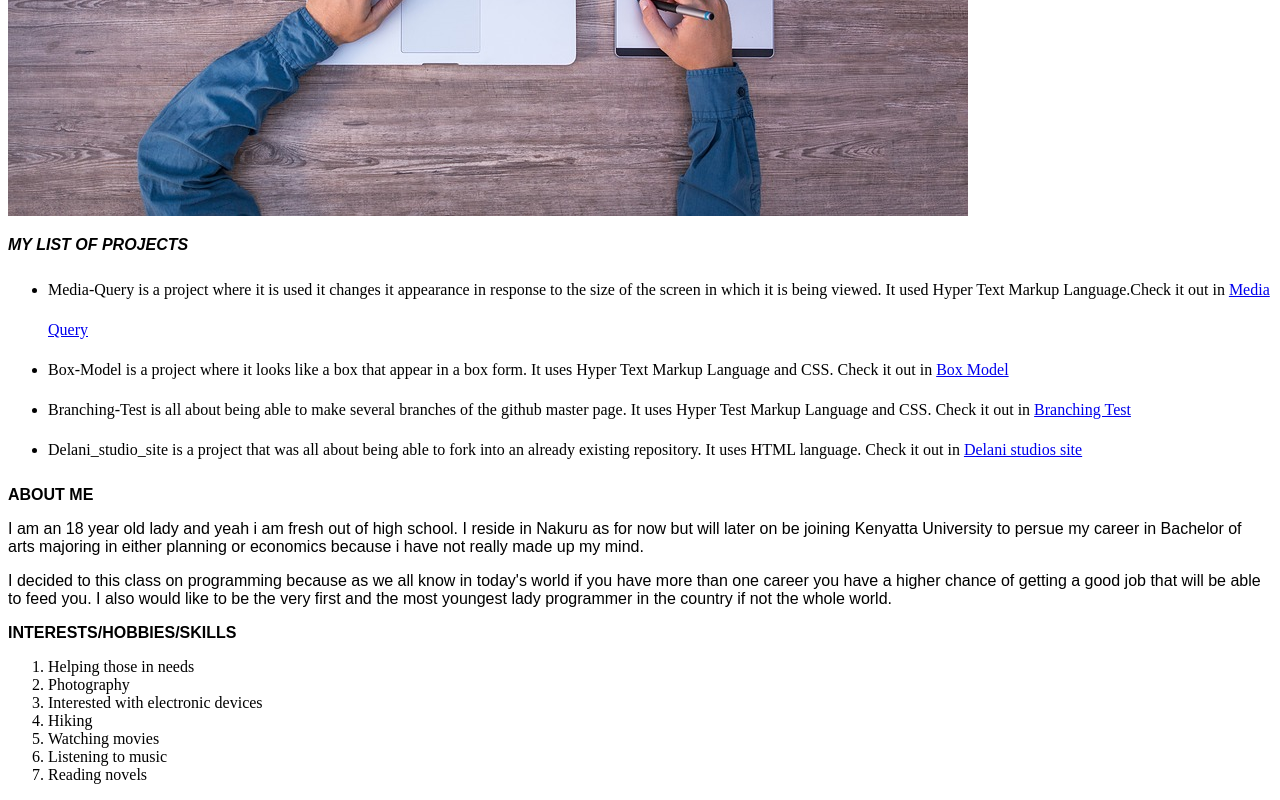
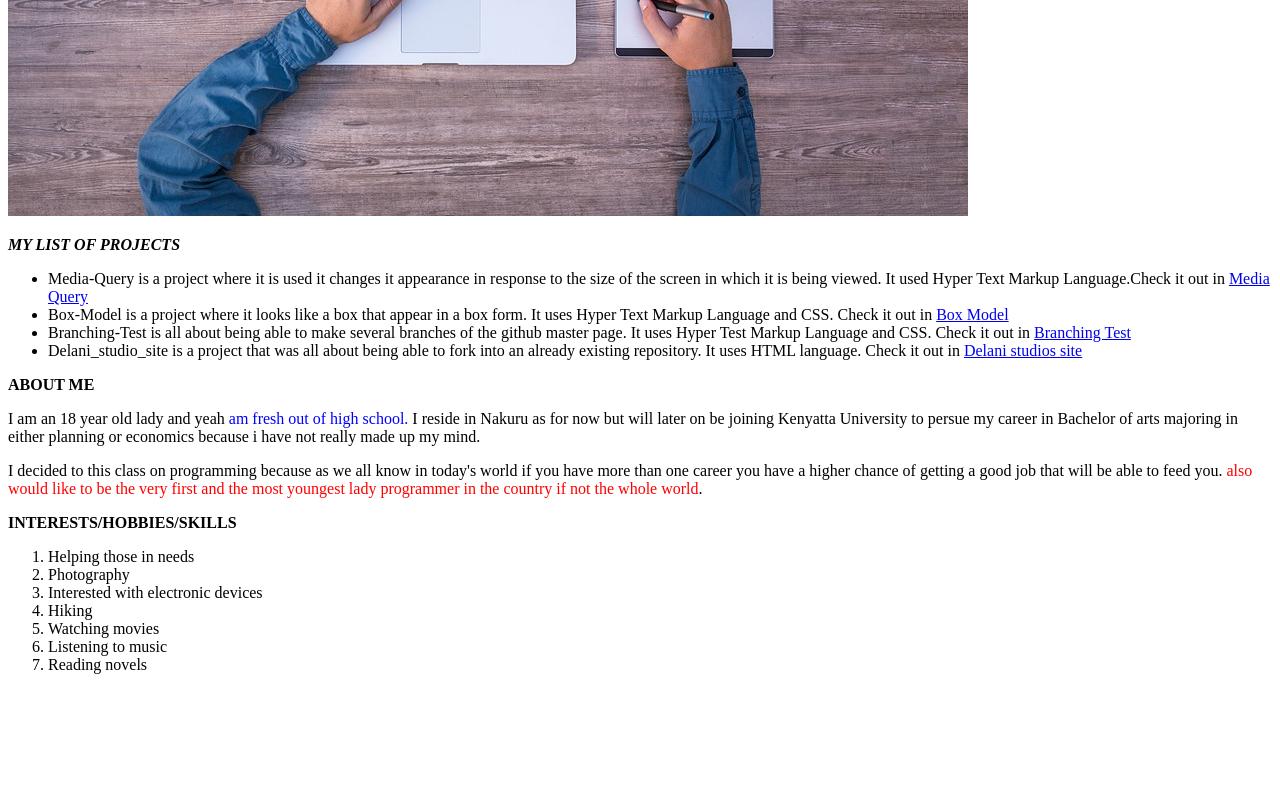
Before and after one commit to Molly-code-dev/IP-Portfolio, a plain HTML site: page index.html in a window 1280 px wide. Shown: the part 434-1234 px from the top of the page. After the commit the page ends 1124 px from the top, so only its background shows below. Drawn offline with Linux system fonts and the light colour scheme.

Commit message:
Added span in my work

```diff
--- a/css/styles.css
+++ b/css/styles.css
@@ -1,12 +1,7 @@
-h1{
-    color: blue;
-    text-align: center;
+.important{
+    color: red;
 }
 
-p{
-    font-family: sans-serif;
+.unimportant{
+    color: blue;
 }
-
-ul{
-    line-height: 40px;
-}
--- a/index.html
+++ b/index.html
@@ -17,12 +17,13 @@
         <li>Delani_studio_site is a project that was all about being able to fork into an already existing repository. It uses HTML language. Check it out in <a href="https://github.com/Molly-code-dev/Delani_studios_site">Delani studios site</a></li>
     </ul>
     <p><strong>ABOUT ME</strong></p>
-        <div>
-            <p>I am an 18 year old lady and yeah i am fresh out of high school. I reside in Nakuru as for now but will later on be joining Kenyatta University to persue my career in Bachelor of arts majoring in either planning or economics because i have not really made up my mind.</p>
-            <p>I decided to this class on programming because as we all know in today's world if you have more than one career you have a higher chance of getting a good job that will be able to feed you. I also would like to be the very first and the most youngest lady programmer in the country if not the whole world.</p>
+        <div="important">
+            <p>I am an 18 year old lady and yeah <span class="unimportant"> am fresh out of high school.</span> I reside in Nakuru as for now but will later on be joining Kenyatta University to persue my career in Bachelor of arts majoring in either planning or economics because i have not really made up my mind.</p>
+            <p>I decided to this class on programming because as we all know in today's world if you have more than one career you have a higher chance of getting a good job that will be able to feed you. <span class="important"> also would like to be the very first and the most youngest lady programmer in the country if not the whole world</span>.</p>
         </div>
         <p><strong>INTERESTS/HOBBIES/SKILLS</strong></p>
-             <ol>
+        <div="unimportant">
+            <ol>
                  <li>Helping those in needs</li>
                  <li>Photography</li>
                  <li>Interested with electronic devices</li>
@@ -31,5 +32,6 @@
                  <li>Listening to music</li>
                  <li>Reading novels</li>
              </ol>
+            </div>
 </body>
 </html>
```
